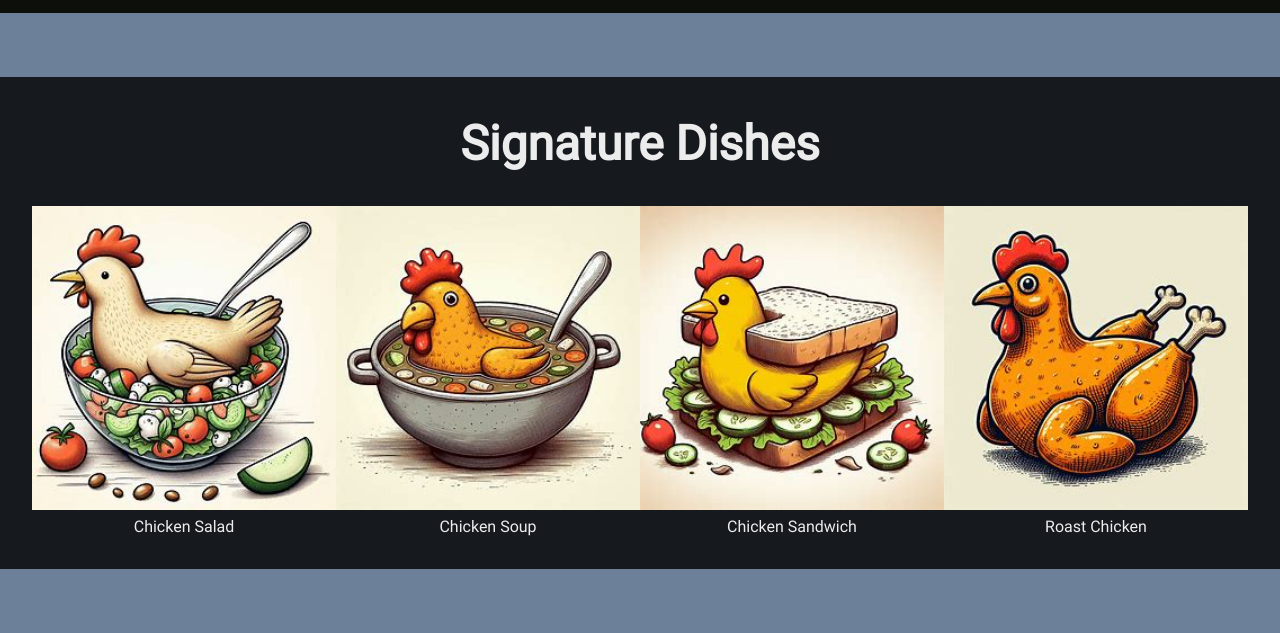
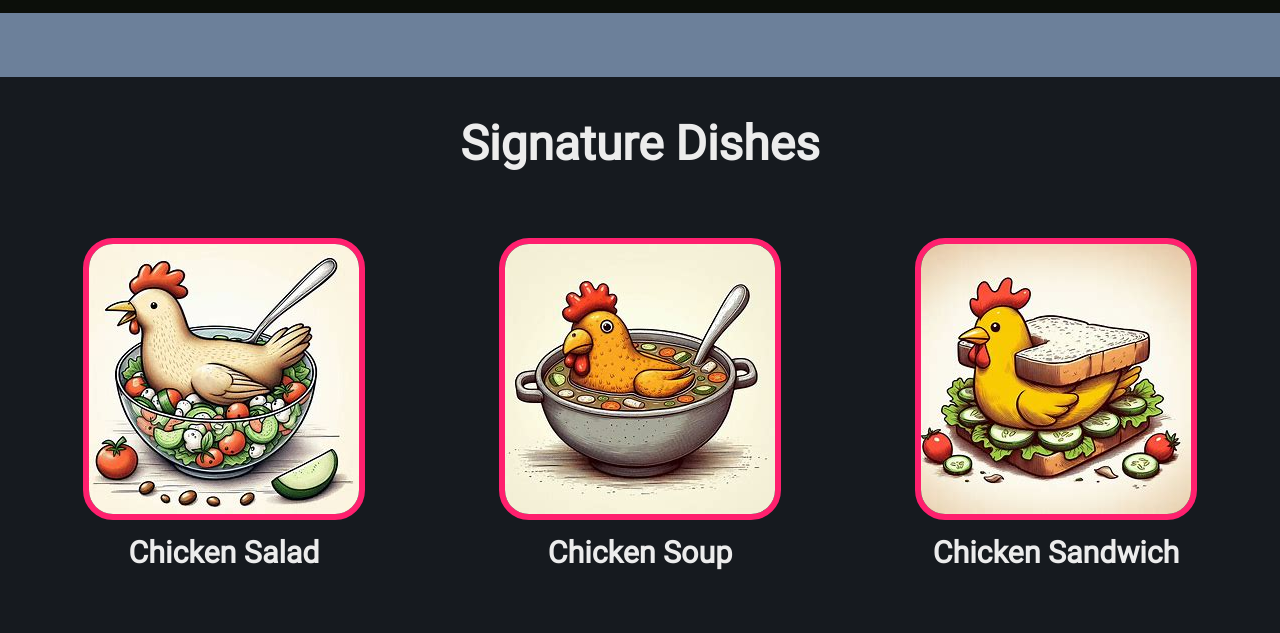
Before and after one commit to SamuelWyck/odin-restaurant-page, a website built with webpack: page src/template.html in a window 1280 px wide. Both pictures are taken after a click on the button "Menu". Shown: the part 97-730 px from the top of the page. Built offline with nearby package versions, Linux system fonts and the light colour scheme.

Commit message:
Finish basic menu styling

```diff
--- a/src/styles.css
+++ b/src/styles.css
@@ -143,20 +143,29 @@ footer {
     background-color: rgb(0, 0, 0, .8);
     color: rgb(236, 236, 236);
     text-align: center;
-    padding: 2rem;
+    padding: 2rem 2rem 4rem 2rem;
 }
 
 .menu-title {
     font-size: 3rem;
     font-weight: bold;
-    margin-bottom: 2rem;
+    margin-bottom: 4rem;
 }
 
 .menu-grid {
     display: grid;
-    grid-template-columns: repeat(auto-fit, minmax(100px, 1fr));
+    grid-template-columns: repeat(auto-fit, minmax(300px, 1fr));
+    gap: 4rem 2rem;
 }
 
 .grid-item img {
-    width: 100%;
+    max-width: 100%;
+    border-radius: 30px;
+    border: 6px solid #FF206E;
 }
+
+.grid-item p {
+    font-size: 1.9rem;
+    font-weight: bold;
+    margin-top: .4rem;
+}
```
